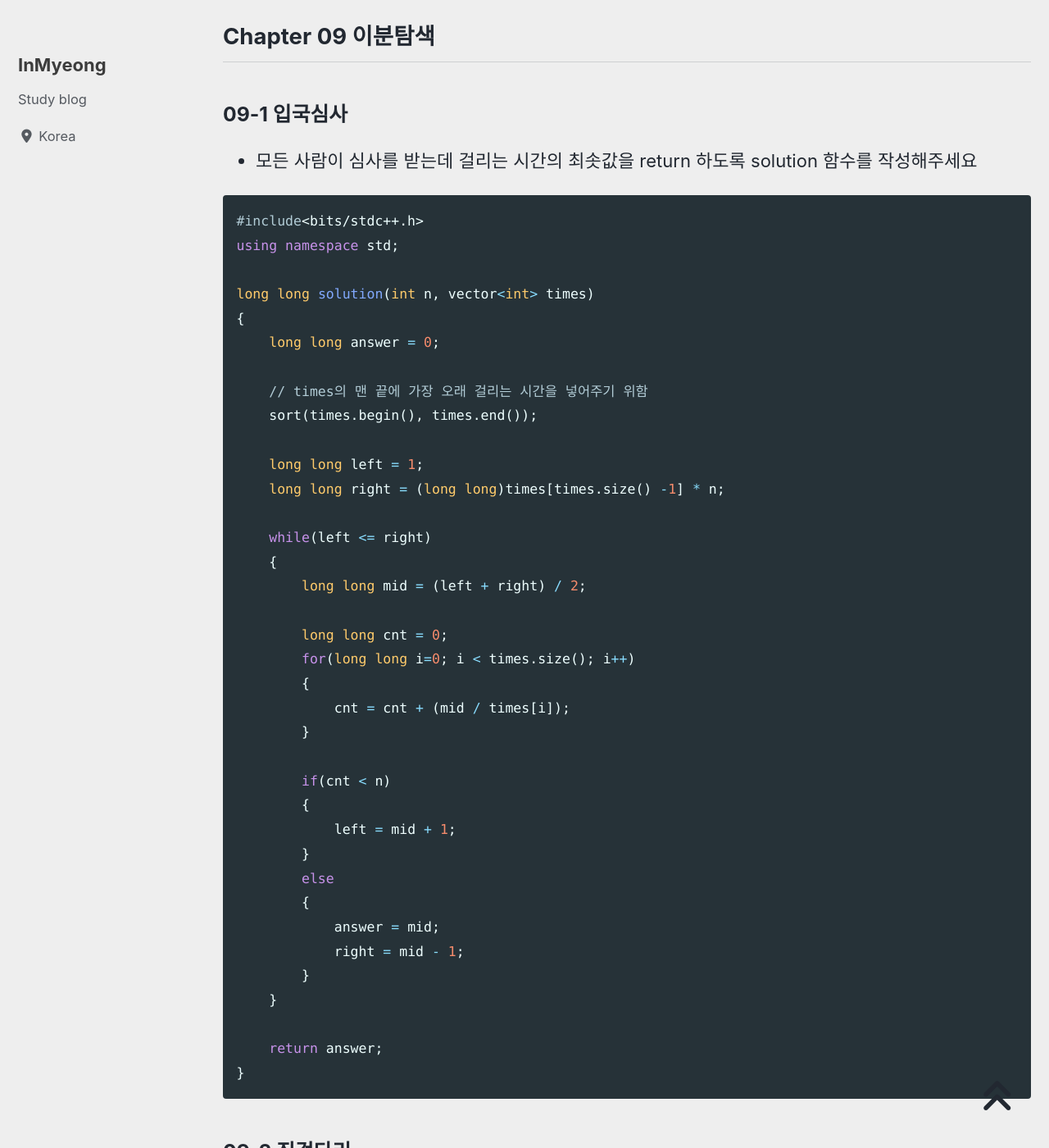
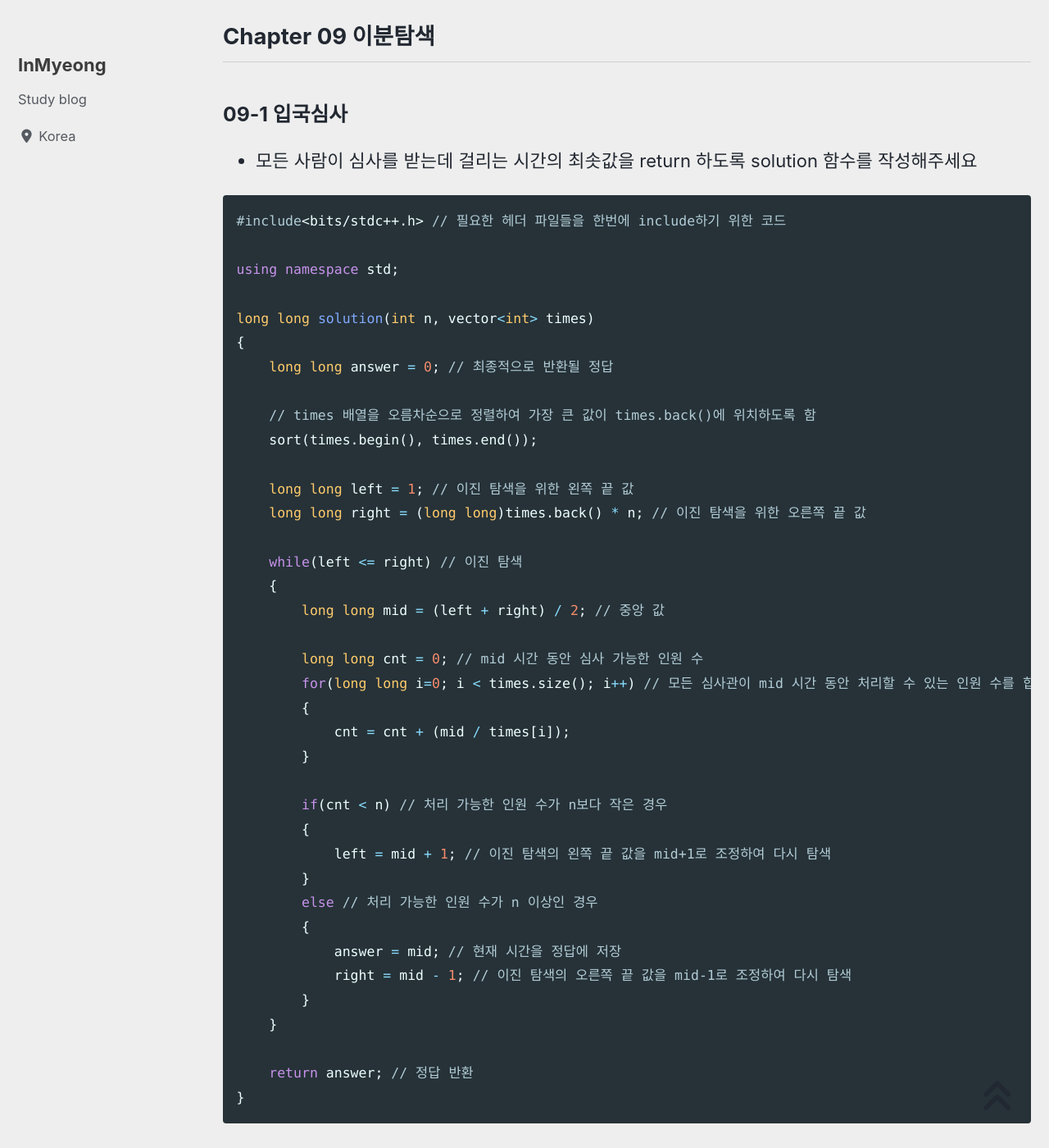
Before and after one commit to devMyeong/devMyeong.github.io, a Jekyll site: the page built from _posts/codingTest/2022-07-06-프로그래머스.md, in a window 1280 px wide and 1400 px high, scrolled down 62565 px. Shown: the whole window at 82% size. Built offline with Jekyll 4.4.1, drawn with Linux system fonts in a browser that asks for light colours; cached includes are drawn as plain includes; nearby versions of some CDN libraries; some web fonts are replaced; comment, search, counter and statistics services are not loaded.

Commit message:
Chore : 입국 심사 문제 주석 추가

````diff
--- a/_posts/codingTest/2022-07-06-프로그래머스.md
+++ b/_posts/codingTest/2022-07-06-프로그래머스.md
@@ -1825,41 +1825,42 @@ int solution(vector<vector<int>> game_board, vector<vector<int>> table)
 - 모든 사람이 심사를 받는데 걸리는 시간의 최솟값을 return 하도록 solution 함수를 작성해주세요
 
 ```cpp
-#include<bits/stdc++.h>
+#include<bits/stdc++.h> // 필요한 헤더 파일들을 한번에 include하기 위한 코드
+
 using namespace std;
 
 long long solution(int n, vector<int> times)
 {
-    long long answer = 0;
-
-    // times의 맨 끝에 가장 오래 걸리는 시간을 넣어주기 위함
+    long long answer = 0; // 최종적으로 반환될 정답
+
+    // times 배열을 오름차순으로 정렬하여 가장 큰 값이 times.back()에 위치하도록 함
     sort(times.begin(), times.end());
 
-    long long left = 1;
-    long long right = (long long)times[times.size() -1] * n;
-
-    while(left <= right)
-    {
-        long long mid = (left + right) / 2;
-
-        long long cnt = 0;
-        for(long long i=0; i < times.size(); i++)
+    long long left = 1; // 이진 탐색을 위한 왼쪽 끝 값
+    long long right = (long long)times.back() * n; // 이진 탐색을 위한 오른쪽 끝 값
+
+    while(left <= right) // 이진 탐색
+    {
+        long long mid = (left + right) / 2; // 중앙 값
+
+        long long cnt = 0; // mid 시간 동안 심사 가능한 인원 수
+        for(long long i=0; i < times.size(); i++) // 모든 심사관이 mid 시간 동안 처리할 수 있는 인원 수를 합산
         {
             cnt = cnt + (mid / times[i]);
         }
 
-        if(cnt < n)
-        {
-            left = mid + 1;
-        }
-        else
-        {
-            answer = mid;
-            right = mid - 1;
-        }
-    }
-
-    return answer;
+        if(cnt < n) // 처리 가능한 인원 수가 n보다 작은 경우
+        {
+            left = mid + 1; // 이진 탐색의 왼쪽 끝 값을 mid+1로 조정하여 다시 탐색
+        }
+        else // 처리 가능한 인원 수가 n 이상인 경우
+        {
+            answer = mid; // 현재 시간을 정답에 저장
+            right = mid - 1; // 이진 탐색의 오른쪽 끝 값을 mid-1로 조정하여 다시 탐색
+        }
+    }
+
+    return answer; // 정답 반환
 }
 ```
 
````
